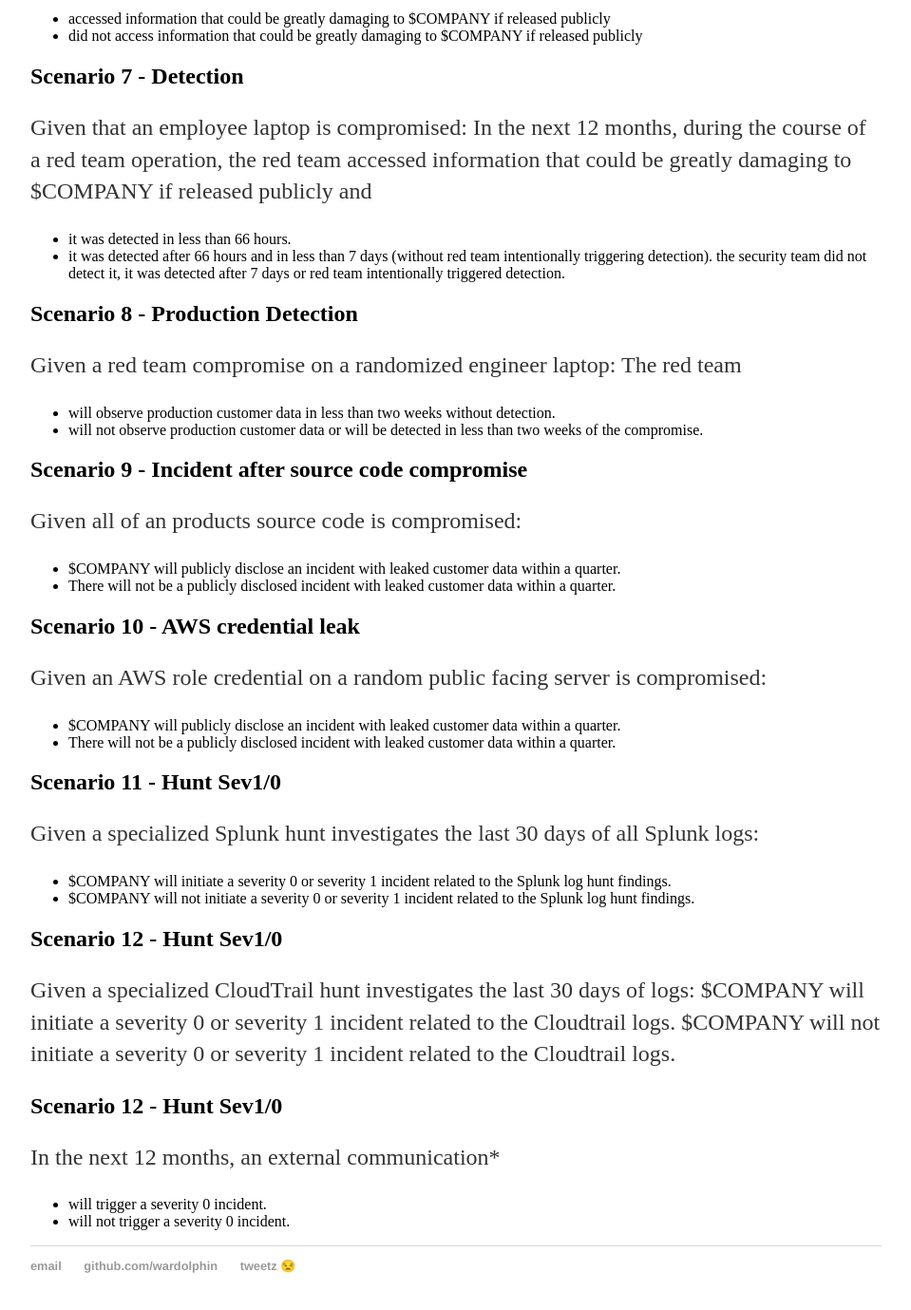
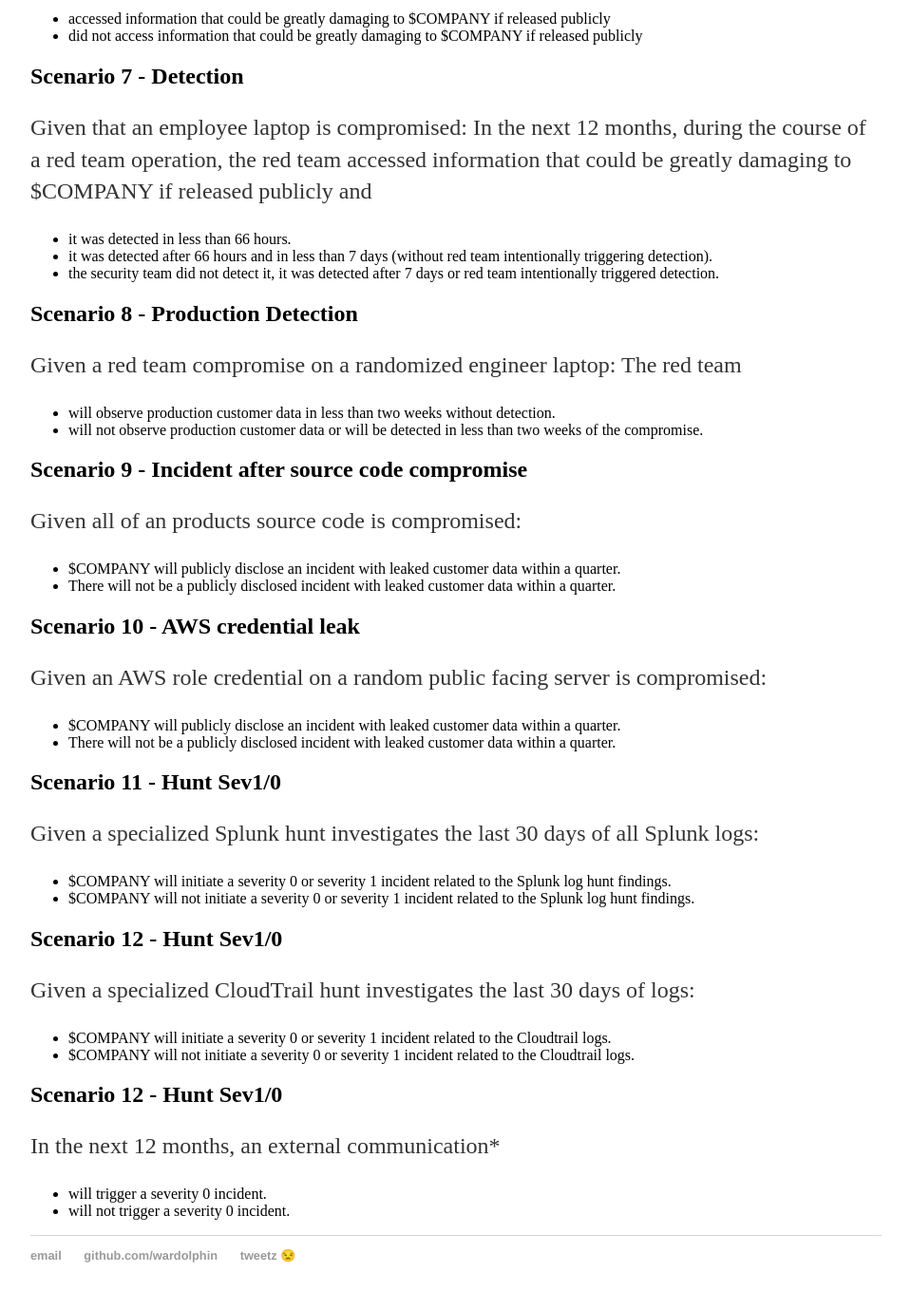
Before and after one commit to wardolphin/wardolphin.github.io, a Jekyll site: the page built from _posts/2019-02-27-Red-Team-Forecasting-Scenarios.md, in a window 1280 px wide and 1400 px high, scrolled down 3586 px. Shown: the top 1379 px of the window at 95% size, without its empty margins (160-1119 px from the left). Built offline with Jekyll 4.4.1, drawn with Linux system fonts in a browser that asks for light colours.

```diff
--- a/_posts/2019-02-27-Red-Team-Forecasting-Scenarios.md
+++ b/_posts/2019-02-27-Red-Team-Forecasting-Scenarios.md
@@ -89,7 +89,7 @@ Given that an employee laptop is compromised: In the next 12 months, during the
 Given that an employee laptop is compromised: In the next 12 months, during the course of a red team operation, the red team accessed information that could be greatly damaging to $COMPANY if released publicly and
 * it was detected in less than 66 hours.
 * it was detected after 66 hours and in less than 7 days (without red team intentionally triggering detection).
-the security team did not detect it, it was detected after 7 days or  red team intentionally triggered detection.
+* the security team did not detect it, it was detected after 7 days or  red team intentionally triggered detection.
 
 ## Scenario 8 - Production Detection
 Given a red team compromise on a randomized engineer laptop: The red team
@@ -113,8 +113,8 @@ Given a specialized Splunk hunt investigates the last 30 days of all Splunk logs
 
 ## Scenario 12 - Hunt Sev1/0
 Given a specialized CloudTrail hunt investigates the last 30 days of logs:
-$COMPANY will initiate a severity 0 or severity 1 incident related to the Cloudtrail logs.
-$COMPANY will not initiate a severity 0 or severity 1 incident related to the Cloudtrail logs.
+* $COMPANY will initiate a severity 0 or severity 1 incident related to the Cloudtrail logs.
+* $COMPANY will not initiate a severity 0 or severity 1 incident related to the Cloudtrail logs.
 
 ## Scenario 12 - Hunt Sev1/0
 In the next 12 months, an external communication*
```
